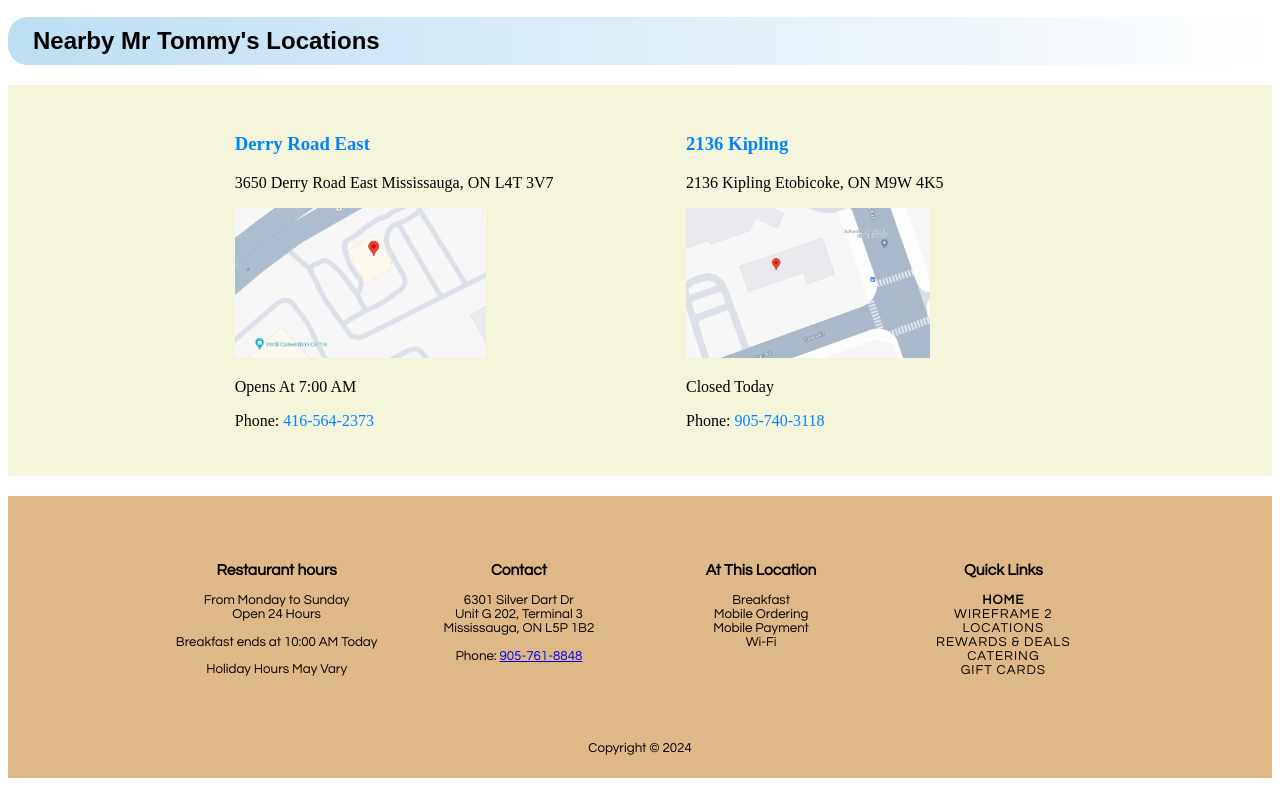
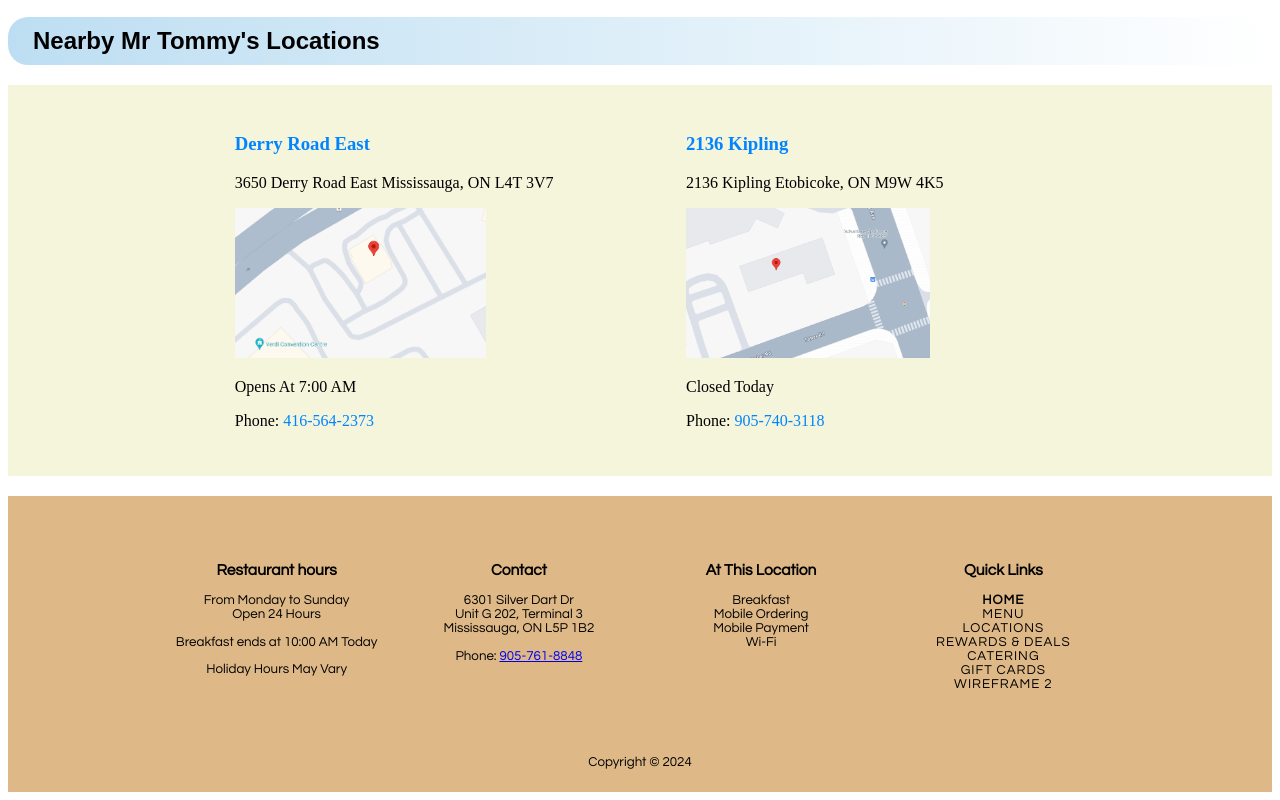
Before and after one commit to n01405352/itc5103-project2, a plain HTML site: page index.html in a window 1280 px wide. Shown: the part 1324-2124 px from the top of the page. Drawn offline with Linux system fonts and the light colour scheme.

Commit message:
Add menu page

```diff
--- a/index.html
+++ b/index.html
@@ -18,7 +18,7 @@
         <nav>
             <ul class="navwrapper">
                 <li class="currentwebpage"><a href="index.html">HOME</a></li>
-                <li><a href="webpages/wireframe2.html">WIREFRAME 2</a></li>
+                <li><a href="webpages/menu.html">MENU</a></li>
                 <li><a href="index.html#headingcolbottom">LOCATIONS</a></li>
                 <li><a href="index.html">REWARDS & DEALS</a></li>
                 <li><a href="index.html">CATERING</a></li>
@@ -153,11 +153,12 @@
                     <nav>
                         <ul>
                             <li class="currentwebpage"><a href="index.html">HOME</a></li>
-                            <li><a href="webpages/wireframe2.html">WIREFRAME 2</a></li>
+                            <li><a href="webpages/menu.html">MENU</a></li>
                             <li><a href="index.html#headingcolbottom">LOCATIONS</a></li>
                             <li><a href="index.html">REWARDS & DEALS</a></li>
                             <li><a href="index.html">CATERING</a></li>
                             <li><a href="index.html">GIFT CARDS</a></li>
+                            <li><a href="webpages/wireframe2.html">WIREFRAME 2</a></li>
                         </ul>
                     </nav>
                 </div>
```
